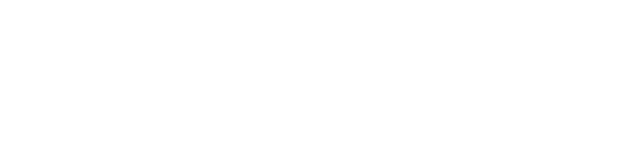
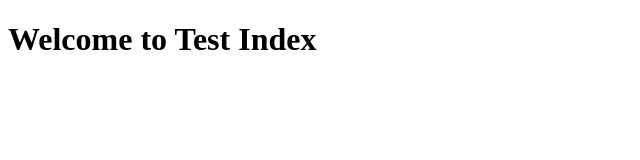
Before and after one commit to jeevaninit/01_testrepo, a plain HTML site: page index.html in a window 1280 px wide. Shown: the whole page, without its empty margins (0-640 px from the left). Drawn offline with Linux system fonts and the light colour scheme.

Commit message:
Adding Heading Line

```diff
--- a/index.html
+++ b/index.html
@@ -6,6 +6,6 @@
     <title>Document</title>
 </head>
 <body>
-
+    <h1>Welcome to Test Index</h1>
 </body>
 </html>
```
